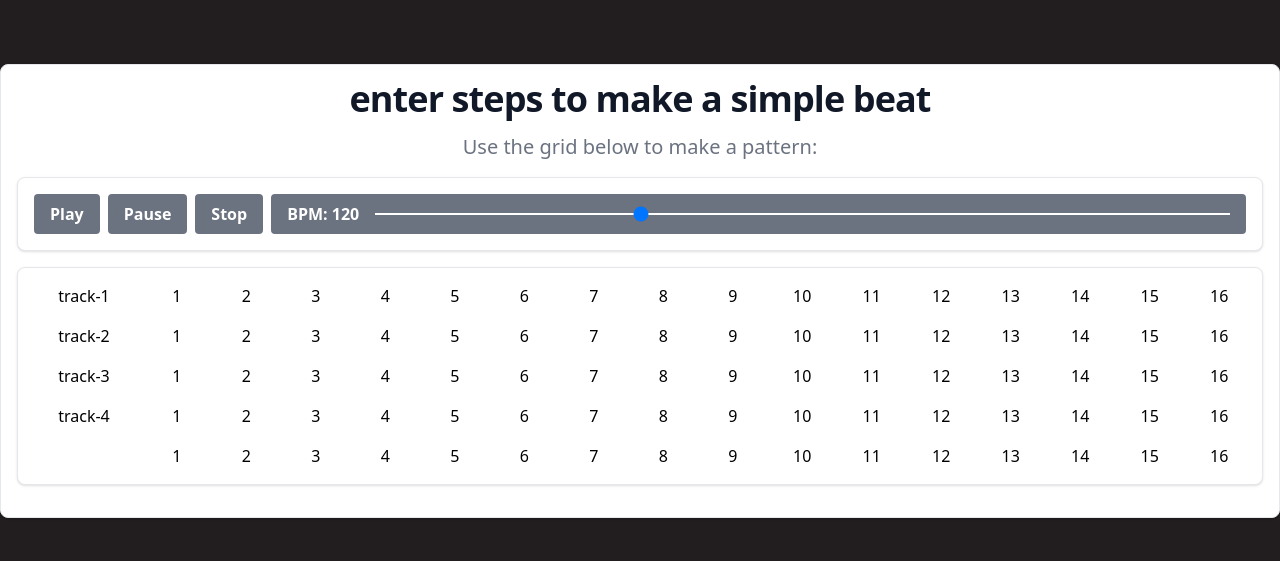
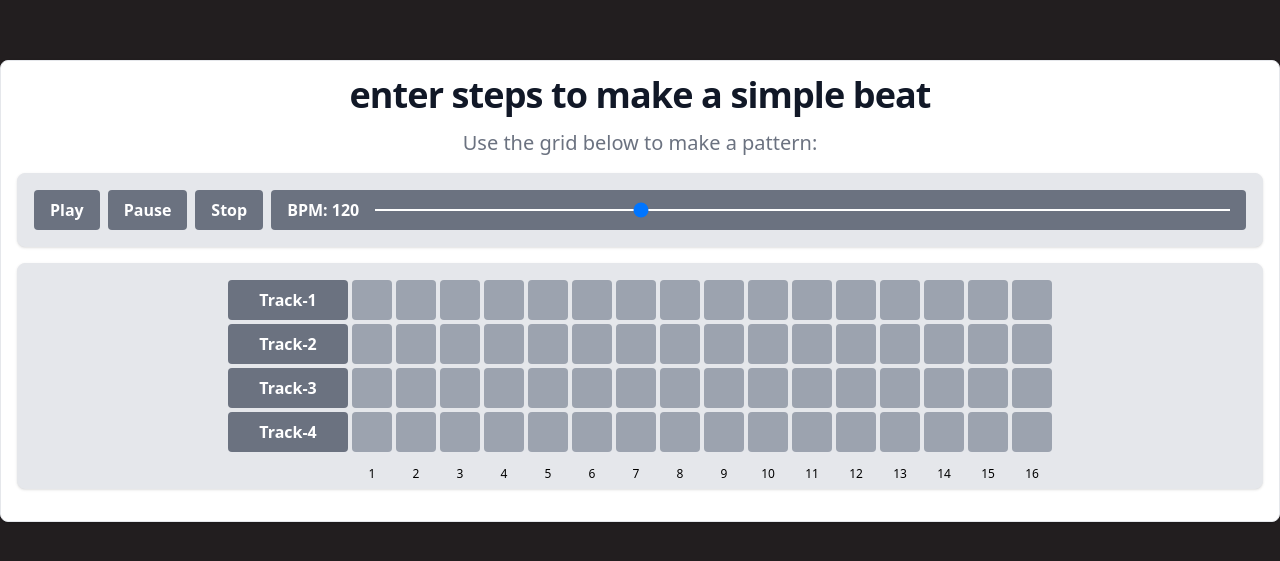
Before and after one commit to samwiseGhandi/drum-pattern-forum, a Nuxt app: page /sequencer in a window 1280 px wide. Shown: the part 101-662 px from the top of the page. Built offline with nearby package versions, Linux system fonts and the light colour scheme.

Commit message:
latest checkpoint

```diff
--- a/pages/sequencer.vue
+++ b/pages/sequencer.vue
@@ -13,7 +13,7 @@
         <!-- Sequencer -->
         <div class="sequencer">
           <!-- Controls -->
-          <div class="controls flex mb-4 w-full p-4 text-center bg-white border border-gray-200 rounded-lg shadow">
+          <div class="controls flex mb-4 w-full p-4 text-center bg-gray-200 border border-gray-200 rounded-lg shadow">
             <button @click="play" class="mr-2 bg-gray-500 hover:bg-green-500 text-white font-bold py-2 px-4 rounded"
               :disabled="isPlaying">Play</button>
             <button @click="pause" class="mr-2 bg-gray-500 hover:bg-yellow-600 text-white font-bold py-2 px-4 rounded"
@@ -27,41 +27,26 @@
               <input type="range" class="tempo-slider flex-1" min="40" max="300" v-model="tempo" />
             </div>
           </div>
+
           <!-- Pattern area -->
-          <div class="grid-patterns mb-4 w-full p-4 text-center bg-white border border-gray-200 rounded-lg shadow">
-
-            <h2 class="track">track-1</h2>
-            <button v-for="step in 16" :class="`step track-1-${step - 1}`" :key="step">
-              <span class="mobile-num">{{ step }}</span>
-            </button>
-
-            <h2 class="track">track-2</h2>
-            <button v-for="step in 16" :class="`step track-1-${step - 1}`" :key="step">
-              <span class="mobile-num">{{ step }}</span>
-            </button>
-
-            <h2 class="track">track-3</h2>
-            <button v-for="step in 16" :class="`step track-1-${step - 1}`" :key="step">
-              <span class="mobile-num">{{ step }}</span>
-            </button>
-
-            <h2 class="track">track-4</h2>
-            <button v-for="step in 16" :class="`step track-1-${step - 1}`" :key="step">
-              <span class="mobile-num">{{ step }}</span>
-            </button>
-
-            <div class="step-num"></div>
-            <div class="step-num bar-start" v-for="step in 16" :key="step">{{ step }}</div>
+          <div class="mb-4 w-full p-4 text-center bg-gray-200 border border-gray-200 rounded-lg shadow">
+            <div class="grid-column patterns flex mb-1" v-for="track in amountOfTracks">
+              <h2 class="bg-gray-500 hover:bg-gray-700 text-white font-bold py-2 px-4 rounded track-{{ track }}">
+                Track-{{ track }}</h2>
+              <button v-for="step in 16" class="w-10 h-10" :key="(track - 1) * 16 + step"
+                :class="`bg-gray-400 hover:bg-orange-400 text-white font-bold py-2 px-4 rounded track-box-${track}-${step - 1} `"
+                @click="toggleStep(index)">
+                <span class="step-number">{{ step }}</span>
+              </button>
+            </div>
+            <div class="grid-column">
+              <h2 class="p-1 track"></h2>
+              <div v-for="step in 16" class="w-10 h-4" :key="(step - 1) * 16 + step"
+                :class="`p-1 track-box-${track}-${step - 1}`">
+                <span class="step-nr text-xs">{{ step }}</span>
+              </div>
+            </div>
           </div>
-
-          <!-- <div class="grid-pattern patterns mb-4 w-full p-4 text-center bg-white border border-gray-200 rounded-lg shadow"
-            v-for="track in 4">
-            <h2 class="bg-gray-400 p-1 track-{{ track }}">Track-{{ track }}</h2>
-            <button v-for="step in 16" class="w-10 h-10" :key="(track - 1) * 16 + step"
-              :class="`bg-gray-200 step p-1 track-box-${track}-${step - 1}`">
-              <span class="step-number">{{ step }}</span>
-            </button>
-          </div> -->
 
           <!-- <audio class="track-1-sound" src=""></audio>
           <audio class="track-2-sound" src=""></audio>
@@ -77,9 +62,39 @@
 export default {
   data() {
     return {
-      tempo: 120
+      sequence: [],
+      isPlaying: false,
+      currentStep: 0,
+      tempo: 120,
+      amountOfTracks: 4,
     };
-  }
+  },
+  methods: {
+    toggleStep(index) {
+      this.sequence[index] = !this.sequence[index];
+    },
+    play() {
+      this.isPlaying = true;
+      this.playStep();
+    },
+    playStep() {
+      if (this.sequence[this.currentStep]) {
+        console.log(`Step ${this.currentStep} triggered.`);
+        //logic here for playback
+      }
+      this.currentStep = (this.currentStep + 1) % this.sequence.length;
+      if (this.isPlaying) {
+        setTimeout(this.playStep, 300); // Adjust the timing interval as needed
+      }
+    },
+    pause() {
+      this.isPlaying = false;
+    },
+    stop() {
+      this.isPlaying = false;
+      this.currentStep = 0;
+    },
+  },
 };
 </script>
 
@@ -87,9 +102,31 @@ export default {
 /* Add your CSS styles here */
 .grid-patterns {
   display: grid;
-  grid-template-columns: 100px repeat(16, 1fr);
-  grid-template-rows: repeat(5, 1fr);
-  gap: 1rem;
+  grid-template-columns: 120px repeat(16, 1fr);
+  /* 16 columns */
+  grid-template-rows: repeat(4, auto);
+  /* 4 rows */
+  grid-gap: 4px;
+  /* Adjust the gap between cells as needed */
+}
+
+h2 {
+  width: 120px;
+}
+
+.grid-row {
+  display: grid;
+  /* grid-template-columns: 120 repeat(16, 1fr); */
+  /* First column auto, rest 15 columns */
+  align-items: center;
+  gap: 4px;
+  /* Adjust the gap between cells as needed */
+}
+
+.grid-column {
+  display: flex;
+  justify-content: center;
+  gap: 4px;
 }
 
 .tempo-slider {
@@ -101,7 +138,10 @@ export default {
 }
 
 .step {
-  background: rgba(255, 255, 255, 0.15);
   cursor: pointer;
 }
+
+.step-number {
+  display: none;
+}
 </style>
```
